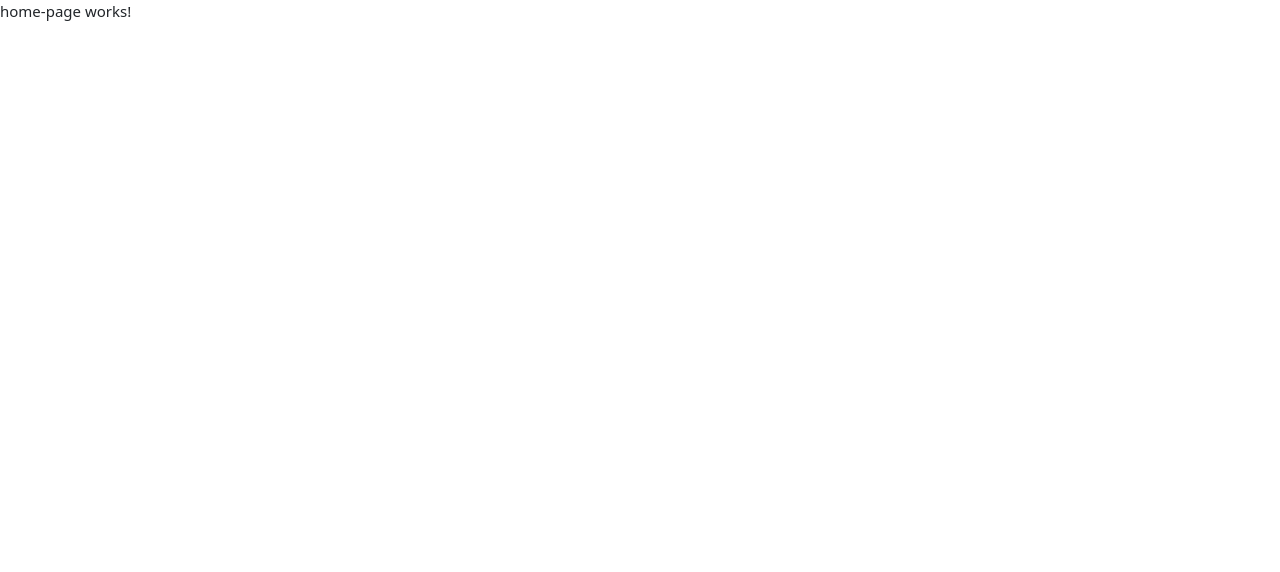
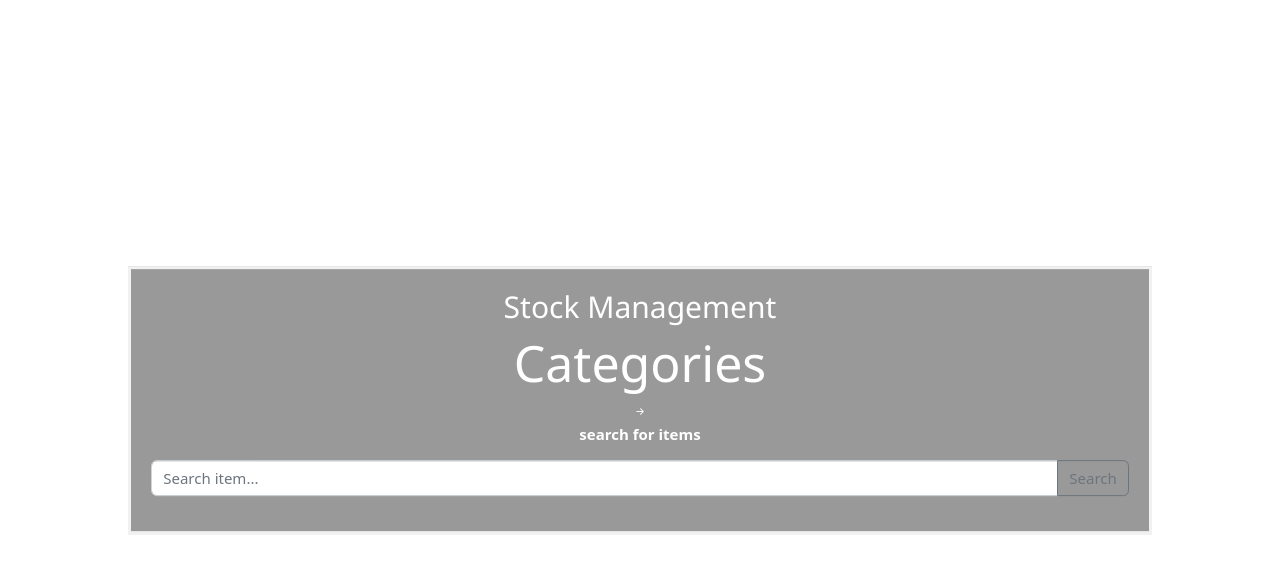
Before and after one commit to SamkelisiweMkhize/Stock-Pile, an Angular app in the folder client/: page /home in a window 1280 px wide. Shown: the top 572 px of the page. Built offline with nearby package versions, Linux system fonts and the light colour scheme.

Commit message:
services functions

```diff
--- a/client/package.json
+++ b/client/package.json
@@ -21,6 +21,7 @@
     "@ng-bootstrap/ng-bootstrap": "^15.1.2",
     "@popperjs/core": "^2.11.6",
     "bootstrap": "^5.2.3",
+    "bootstrap-icons": "^1.11.2",
     "rxjs": "~7.8.0",
     "tslib": "^2.3.0",
     "zone.js": "~0.13.0"
--- a/client/src/app/pages/home-page/home-page.component.css
+++ b/client/src/app/pages/home-page/home-page.component.css
@@ -0,0 +1,22 @@
+* {
+    box-sizing: border-box;
+  }
+
+
+
+  /* Position text in the middle of the page/image */
+  .bg-text {
+    background-color: rgb(0,0,0); /* Fallback color */
+    background-color: rgba(0,0,0, 0.4); /* Black w/opacity/see-through */
+    color: white;
+    font-weight: bold;
+    border: 3px solid #f1f1f1;
+    position: absolute;
+    top: 50%;
+    left: 50%;
+    transform: translate(-50%, -50%);
+    z-index: 2;
+    width: 80%;
+    padding: 20px;
+    text-align: center;
+  }
--- a/client/src/app/pages/home-page/home-page.component.html
+++ b/client/src/app/pages/home-page/home-page.component.html
@@ -1 +1,13 @@
-<p>home-page works!</p>
+
+<div class="bg-image"></div>
+
+<div class="bg-text">
+  <h2>Stock Management</h2>
+  <h1 style="font-size:50px">Categories</h1><i class="bi bi-arrow-right-short"></i>
+
+  <p>search for items</p>
+  <div class="input-group mb-3">
+    <input type="text" class="form-control" placeholder="Search item..." aria-label="Search item" aria-describedby="button-addon2">
+    <button class="btn btn-outline-secondary" type="button" id="button-addon2">Search</button>
+  </div>
+</div>
--- a/client/src/app/pages/login-page/login-page.component.html
+++ b/client/src/app/pages/login-page/login-page.component.html
@@ -1,18 +1,18 @@
-<p>login-page works!</p>
+
 
 <div class="cover">
-    <form>
+    <form   [formGroup]="form" >
         <h2>Login</h2>
         <div class="input-container">
-            <i class="fa fa-envelope icon"></i>
-            <input class="input-field" type="text" placeholder="Email" formControlName="email" name="email">
+          <i class="fa fa-user icon"></i>
+          <input class="input-field" type="text" placeholder="Email"  formControlName="email"name="usrnm">
         </div>
 
         <div class="input-container">
             <i class="fa fa-key icon"></i>
             <input class="input-field" type="password" placeholder="Password" formControlName="password" name="psw">
-        </div>
+          </div>
 
-        <button type="submit" class="btn">Login</button>
+          <button type="submit" class="btn" (click)="login()">login</button>
     </form>
 </div>
--- a/client/src/app/pages/login-page/login-page.component.ts
+++ b/client/src/app/pages/login-page/login-page.component.ts
@@ -17,11 +17,12 @@ export class LoginComponent implements OnInit {
   form: any = new FormGroup({
     email: new FormControl(''),
     password: new FormControl(''),
-  });
+  })
 
   login() {
     this.service.loginFn(this.form.value).subscribe((res: any) => {
       console.log(res);
-    });
+      this.router.navigate(['/home']);
+    })
   }
 }
--- a/client/src/app/pages/register-page/register-page.component.html
+++ b/client/src/app/pages/register-page/register-page.component.html
@@ -21,56 +21,3 @@
     <button type="submit" class="btn" (click)="register()">Register</button>
   </form>
 </div>
-
-
-<!-- Button trigger modal -->
-<button type="button" class="btn btn-danger mt-5" data-bs-toggle="modal" data-bs-target="#exampleModal">
-  Login
-</button>
-
-<!-- Modal -->
-<div class="modal fade" id="exampleModal" tabindex="-1" aria-labelledby="exampleModalLabel" aria-hidden="true">
-  <div class="modal-dialog">
-    <div class="modal-content">
-      <div class="modal-header">
-        <h1 class="modal-title fs-5" id="exampleModalLabel">If olready registered login here</h1>
-        <button type="button" class="btn-close" data-bs-dismiss="modal" aria-label="Close"></button>
-      </div>
-      <div class="modal-body">
-
-        <div class="row g-3 align-items-center">
-          <div class="col-auto">
-            <label for="inputPassword6" class="col-form-label">Email</label>
-          </div>
-          <div class="col-auto">
-            <input type="password" id="inputPassword6" class="form-control" aria-describedby="passwordHelpInline">
-          </div>
-          <div class="col-auto">
-            <span id="passwordHelpInline" class="form-text">
-              Must be 8-20 characters long.
-            </span>
-          </div>
-        </div>
-
-        <div class="row g-3 align-items-center">
-          <div class="col-auto">
-            <label for="inputPassword6" class="col-form-label">Password</label>
-          </div>
-          <div class="col-auto">
-            <input type="password" id="inputPassword6" class="form-control" aria-describedby="passwordHelpInline">
-          </div>
-          <div class="col-auto">
-            <span id="passwordHelpInline" class="form-text">
-              Must be 8-20 characters long.
-            </span>
-          </div>
-        </div>
-
-      </div>
-      <div class="modal-footer">
-        <button type="button" class="btn btnn-secondary" data-bs-dismiss="modal">Ok</button>
-        <button type="button" class="btn btn-primary">Forgot Password</button>
-      </div>
-    </div>
-  </div>
-</div>
--- a/client/src/index.html
+++ b/client/src/index.html
@@ -7,6 +7,7 @@
   <meta name="viewport" content="width=device-width, initial-scale=1">
   <link rel="icon" type="image/x-icon" href="favicon.ico">
   <link href="https://cdn.jsdelivr.net/npm/bootstrap@5.3.1/dist/css/bootstrap.min.css" rel="stylesheet" integrity="sha384-4bw+/aepP/YC94hEpVNVgiZdgIC5+VKNBQNGCHeKRQN+PtmoHDEXuppvnDJzQIu9" crossorigin="anonymous">
+  <link rel="stylesheet" href="https://cdn.jsdelivr.net/npm/bootstrap-icons@1.11.2/font/bootstrap-icons.min.css">
   <link rel="stylesheet" href="https://www.w3schools.com/w3css/4/w3.css">
   <link
       rel="stylesheet"
```
Also changed, not shown: client/src/app/services/list.service.ts (+8 -1 lines), 2 other files (tests, documents, lock files or other folders).
